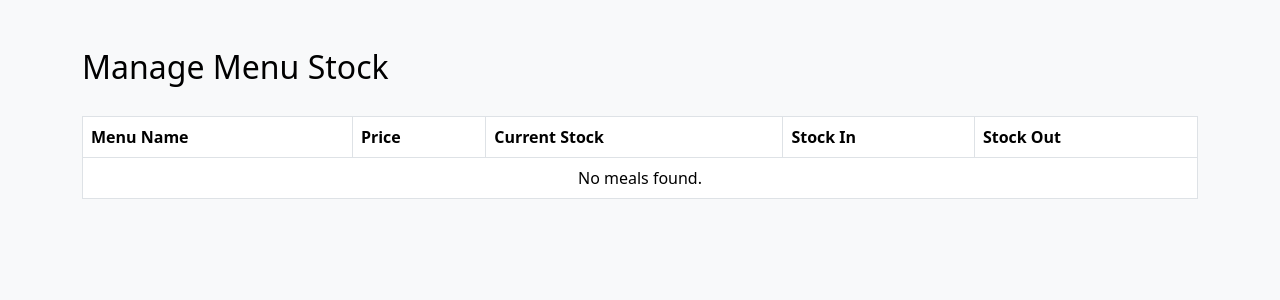
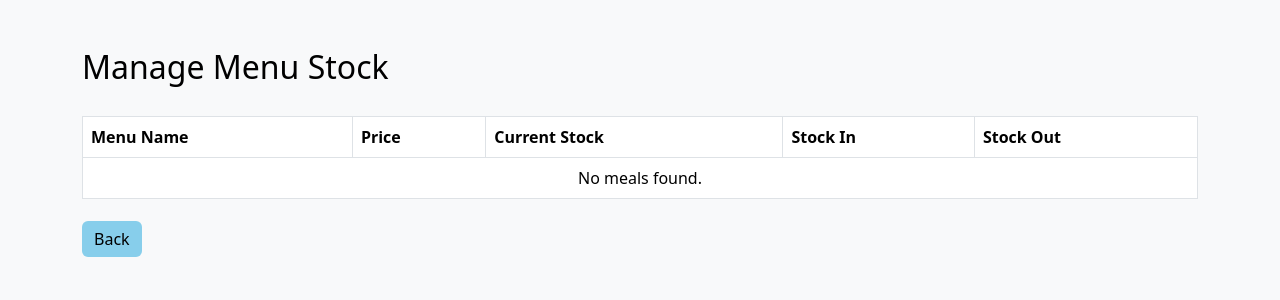
Before and after one commit to CC120A-OROS/ONLINE-RESTAURANT-ORDERING-SYSTEM, a PHP site: page /stock_in_out.php in a window 1280 px wide. Shown: the top 300 px of the page. Run offline with PHP 8.4, Linux system fonts and the light colour scheme; data that the repository does not hold is empty; some libraries are stand-ins or nearby versions.

Commit message:
Updates Some Lines

```diff
--- a/stock_in_out.php
+++ b/stock_in_out.php
@@ -74,6 +74,16 @@ $meals = $conn->query("SELECT * FROM meals");
             background-color: lightblue;
             color: white;
         }
+
+        .btn-custom-back {
+            background-color: skyblue;
+            color: #000 !important;
+            border: none;
+        }
+
+        .btn-custom-back:hover {
+            background-color: lightblue;
+        }
     </style>
 </head>
 <body class="bg-light">
@@ -125,6 +135,7 @@ $meals = $conn->query("SELECT * FROM meals");
             </tbody>
         </table>
     </div>
+    <a href="admin_dashboard.php" class="btn btn-custom-back mt-3">Back</a>
 </div>
 
 <script src="https://code.jquery.com/jquery-3.7.0.min.js"></script>
```
